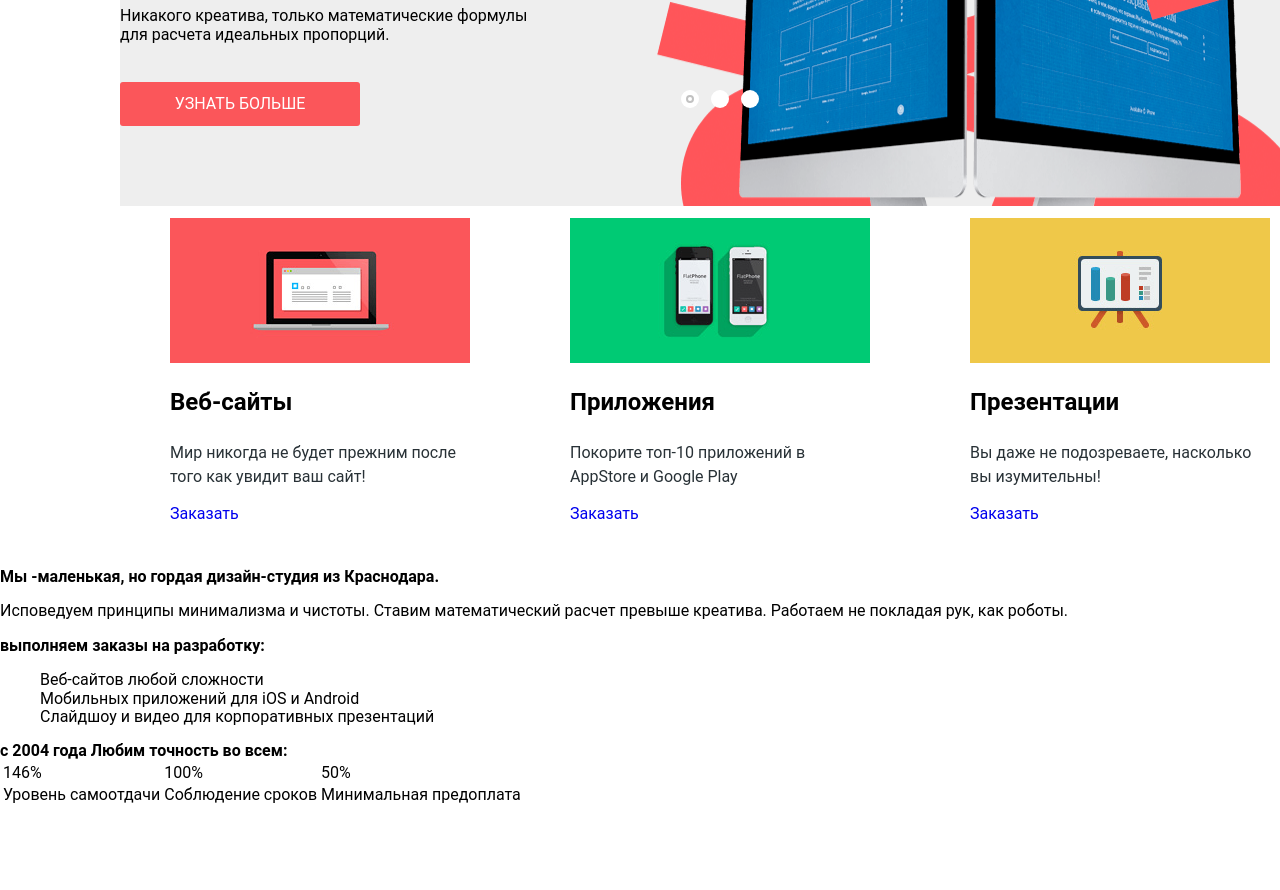
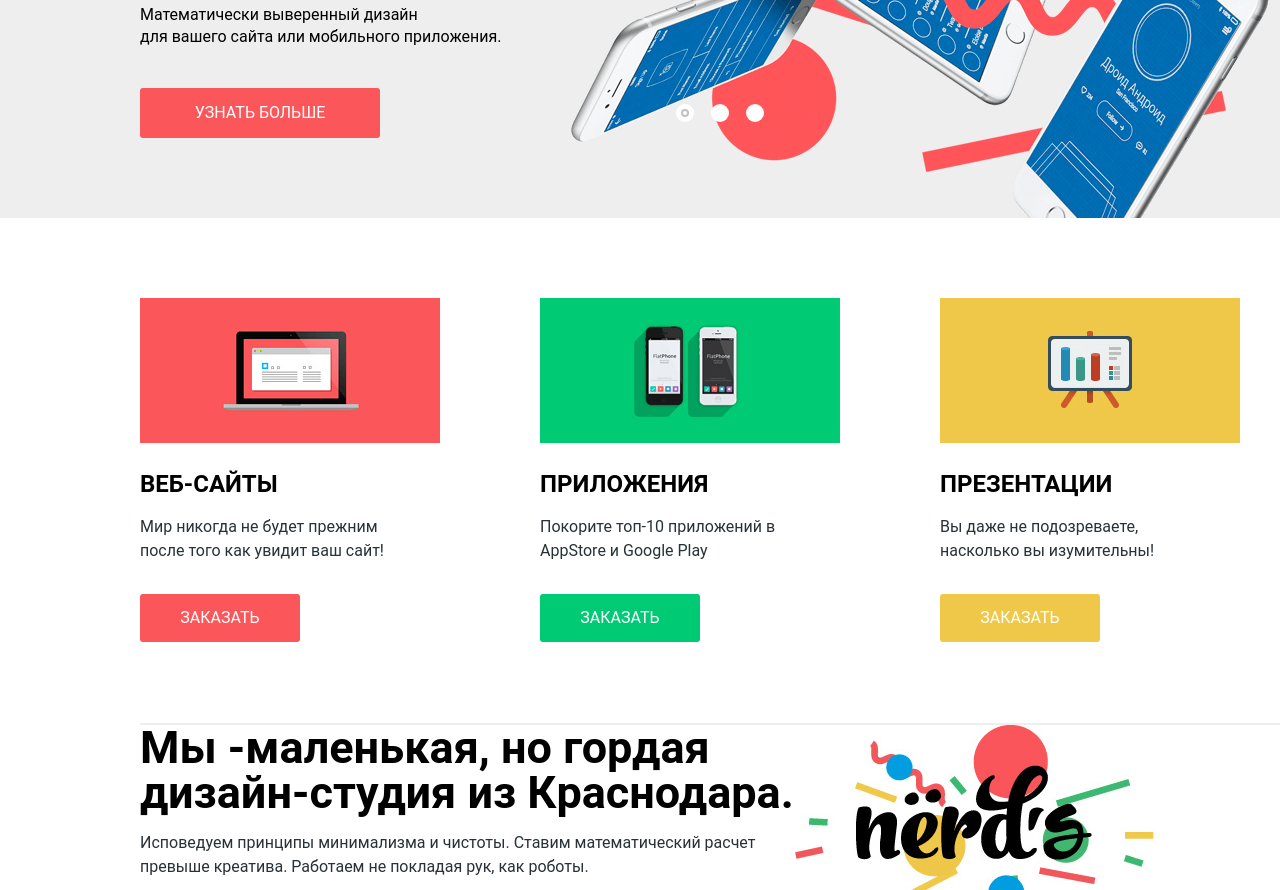
Before and after one commit to danilafilipov/Nerds-html, a website: page source/index.html in a window 1280 px wide. Shown: the part 327-1217 px from the top of the page. Drawn offline with Linux system fonts and the light colour scheme.

Commit message:
Стилизация блоков info offer

```diff
--- a/source/index.html
+++ b/source/index.html
@@ -49,19 +49,19 @@
 					</div>
 					<ul class="page-header__slider-list">
 						<li class="slider-item">
-							<h3 class="slider-item__promo">Долго, дорого,<br> скурпулезно.</h3>
-							<p class="slider-item__desc">Математически выверенный дизайн для вашего сайта или мобильного приложения.</p>
-							<a class="slider-item__button button-mod" href="#">Узнать больше</a>
+							<h3 class="slider-item__promo">Долго, дорого,<br> скрупулезно.</h3>
+							<p class="slider-item__desc">Математически выверенный дизайн<br> для вашего сайта или мобильного приложения.</p>
+							<a class="slider-item__button button-red button" href="#">Узнать больше</a>
 						</li>
 						<li class="slider-item">
 							<h3 class="slider-item__promo">Любим математику<br> как никто другой</h3>
 							<p class="slider-item__desc">Никакого креатива, только математические формулы для расчета идеальных пропорций.</p>
-							<a class="slider-item__button button-mod" href="#">Узнать больше</a>
+							<a class="slider-item__button button-red button" href="#">Узнать больше</a>
 						</li>
 						<li class="slider-item">
 							<h3 class="slider-item__promo">Только ночь,<br> только хардкор</h3>
 							<p class="slider-item__desc">Никакого креатива, только математические формулы для расчета идеальных пропорций.</p>
-							<a class="slider-item__button button-mod" href="#">Узнать больше</a>
+							<a class="slider-item__button button-red button" href="#">Узнать больше</a>
 						</li>
 					</ul>
 				</div>
@@ -71,31 +71,34 @@
 
 	<main class="index-page__main">
 		<section class="offer">
+			<div class="offer-wrap">
 				<h2 class="visually-hidden">Предложение</h2>
 				<ul class="offer-list">
 					<li class="offer-item">
 						<h3 class="offer-item__title">Веб-сайты</h3>
-					<p class="offer-item__text">Мир никогда не будет прежним после того как увидит ваш сайт!</p>
-					<a class="offer-item__button button" href="#">Заказать</a>
+						<p class="offer-item__text">Мир никогда не будет прежним<br> после того как увидит ваш сайт!</p>
+						<a class="offer-item__button button-red button" href="#">Заказать</a>
 					</li>
 					<li class="offer-item">
 						<h3 class="offer-item__title">Приложения</h3>
 						<p class="offer-item__text">Покорите топ-10 приложений в AppStore и Google Play</p>
-					<a class="offer-item__button button" href="#">Заказать</a>
+						<a class="offer-item__button button-green button" href="#">Заказать</a>
 					</li>
 					<li class="offer-item">
 						<h3 class="offer-item__title">Презентации</h3>
-					<p class="offer-item__text">Вы даже не подозреваете, насколько вы изумительны!</p>
-					<a class="offer-item__button button" href="#">Заказать</a>
+						<p class="offer-item__text">Вы даже не подозреваете,<br> насколько вы изумительны!</p>
+						<a class="offer-item__button button-yellow button" href="#">Заказать</a>
 					</li>
 				</ul>
+			</div>
 		</section>
 
 		<section class="info">
 			<h2 class="visually-hidden">Информация о нас</h2>
+				<div class="info-wrap">
 					<div class="info-content">
-				<b class="info-content__title">Мы -маленькая, но гордая дизайн-студия из Краснодара.</b>
-				<p class="info-content__desc">Исповедуем принципы минимализма и чистоты. Ставим математический расчет превыше креатива. Работаем не покладая рук, как роботы.</p>
+						<b class="info-content__title">Мы -маленькая, но гордая<br> дизайн-студия из Краснодара.</b>
+						<p class="info-content__desc">Исповедуем принципы минимализма и чистоты. Ставим математический расчет<br> превыше креатива. Работаем не покладая рук, как роботы.</p>
 						<b class="info-content__caption">выполняем заказы на разработку:</b>
 						<ul class="info-content__list product-list">
 							<li class="product-item">Веб-сайтов любой сложности</li>
@@ -112,11 +115,12 @@
 								<td class="stats-number__item">50<span class="stats-number__sign">%</span></td>
 							</tr>
 							<tr class="stats-table__list stats-name">
-						<td class="stats-name__item">Уровень самоотдачи</td>
-						<td class="stats-name__item">Соблюдение сроков</td>
-						<td class="stats-name__item">Минимальная предоплата</td>
+								<td class="stats-name__item">Уровень<br>самоотдачи</td>
+								<td class="stats-name__item">Соблюдение<br> сроков</td>
+								<td class="stats-name__item">Минимальная<br>предоплата</td>
 							</tr>
 						</table>
+					</div>
 				</div>
 		</section>
 
--- a/source/sass/blocks/button.scss
+++ b/source/sass/blocks/button.scss
@@ -1,4 +1,6 @@
 $btn-c_red: #fb565a;
+$btn-c_green: #00ca74;
+$btn-c_yellow: #efc849;
 $btn-bg-hover: #e74246;
 $btn-bg-active: #d7373b;
 $btn-tx-c-active: rgba(255, 255, 255, 0.3);
@@ -7,10 +9,11 @@ $btn-tx_color: #ffffff;
 .slider-item__button {
 	display: block;
 	width: 240px;
-	padding: 13px 0;
+	padding: 16px 0;
+	margin-left: 20px;
 }
 
-.button-mod {
+.button {
 	font-size: 16px;
 	line-height: 18px;
 	color: $btn-tx_color;
@@ -18,16 +21,24 @@ $btn-tx_color: #ffffff;
 	text-align: center;
 	text-decoration: none;
 
-	background-color: $btn-c_red;
 	border-radius: 3px;
 	border: none;
+}
 
-	&:hover,
-	&:focus {
-		background-color: $btn-bg-hover;
-	}
+.offer-item__button {
+	display: block;
+	width: 160px;
+	padding: 15px;
+}
 
-	&:active {
-		color: $btn-tx-c-active;
-	}
+.button-red {
+	background-color: $btn-c_red;
 }
+
+.button-green {
+	background-color: $btn-c_green;
+}
+
+.button-yellow {
+	background-color: $btn-c_yellow;
+}
--- a/source/sass/blocks/header.scss
+++ b/source/sass/blocks/header.scss
@@ -1,5 +1,6 @@
 .page-header {
 	min-height: 545px;
+	background-color: #eeeeee;
 }
 
 .page-header-wrapper {
--- /dev/null
+++ b/source/sass/blocks/info.scss
@@ -0,0 +1,60 @@
+$color-text: #283136;
+.info {
+}
+
+.info-wrap {
+	display: flex;
+	width: 1160px;
+	border-top: 2px solid #eeeeee;
+	margin-top: 75px;
+	margin-left: auto;
+	margin-right: auto;
+}
+
+.info-content {
+
+}
+
+.info-content__title {
+	font-size: 45px;
+	line-height: 45px;
+}
+
+.info-content__desc{
+	font-size: 16px;
+	line-height: 24px;
+	color: $color-text;
+}
+
+.info-content__caption {
+	@extend .info-content__desc;
+	text-transform: uppercase;
+	color: #000000;
+}
+
+.info-stats__text {
+	text-transform: uppercase;
+}
+
+.info-content__list {
+	@extend .info-content__list;
+	color: $color-text;
+}
+
+.stats-name__item {
+	font-size: 16px;
+	line-height: 18px;
+	color: $color-text;
+}
+
+.info-stats::before {
+		content:"";
+		display: block;
+		position: relative;
+		width: 360px;
+		height: 260px;
+
+		background-image: url("../img/nerds-illustration.png");
+		background-repeat: no-repeat;
+		background-position: top;
+}
--- a/source/sass/blocks/offer.scss
+++ b/source/sass/blocks/offer.scss
@@ -1,4 +1,10 @@
 $color-p: #283136;
+
+.offer-wrap {
+	width: 1100px;
+	margin-left: 140px;
+	margin-top: 80px;
+}
 
 .offer-item {
 	width: 300px;
@@ -45,7 +51,6 @@ $color-p: #283136;
 
 .offer-list {
 	display: flex;
-	width: 1100px;
 	margin: 0 auto;
 	padding: 0;
 }
@@ -54,6 +59,9 @@ $color-p: #283136;
 	font-size: 24px;
 	line-height: 30px;
 	font-weight: regular;
+	text-transform: uppercase;
+	margin-top: 26px;
+	margin-bottom: 10px;
 	color: #000000;
 }
 
@@ -62,4 +70,5 @@ $color-p: #283136;
 	font-size: 16px;
 	line-height: 24px;
 	color: $color-p;
+	margin-bottom: 31px;
 }
--- a/source/sass/blocks/slider.scss
+++ b/source/sass/blocks/slider.scss
@@ -2,15 +2,15 @@ $background-color_slider: #eeeeee;
 
 .slider-item {
 	display: none;
-	padding: 78px 0 80px 0;
+	padding: 74px 0 80px 0;
 
 	&:nth-child(1) {
+		display: block;
 		background-image: url("../img/slide1.png");
 		background-repeat: no-repeat;
-		background-position: 93% 18px;
+		background-position: 451px 13px;
 	}
 	&:nth-child(2){
-		display: block;
 		background-image: url("../img/slide2.png");
 		background-repeat: no-repeat;
 		background-position: 100% 0;
@@ -39,8 +39,8 @@ $background-color_slider: #eeeeee;
 
 .slider-item__promo {
 	max-width: 600px;
-	margin: 0;
-	margin-bottom: 27px;
+	margin: 0 20px 28px;
+
 
 	font-size: 55px;
 	line-height: 55px;
@@ -49,20 +49,19 @@ $background-color_slider: #eeeeee;
 
 .slider-item__desc {
 	max-width: 430px;
-	margin: 0;
-	margin-bottom: 38px;
+	margin: 0 20px 40px;
+	line-height: 22px;
 }
 
 .page-header__slider-control {
 	position: absolute;
-	left: 50%;
-	bottom: 104px;
+	left: 630px;
+	bottom: 102px;
 	z-index: 100;
 
 	width: 160px;
 	height: 18px;
 
-	text-align: center;
 	font-size: 0;
 	transform: translateX(-50%);
 
@@ -91,6 +90,7 @@ $background-color_slider: #eeeeee;
 	width: 18px;
 	height: 18px;
 	padding: 15px;
+	margin-right: 5px;
 
 	border-radius: 50%;
 	cursor: pointer;
--- a/source/sass/style.scss
+++ b/source/sass/style.scss
@@ -4,3 +4,4 @@
 @import "blocks/slider.scss";
 @import "blocks/button.scss";
 @import "blocks/offer.scss";
+@import "blocks/info.scss";
```
Also changed, not shown: source/css/style.css/style.css, source/css/style.min.css. Lines whose indentation alone changed are shown as unchanged.
